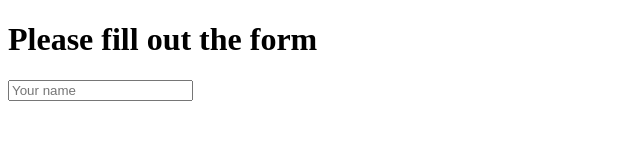
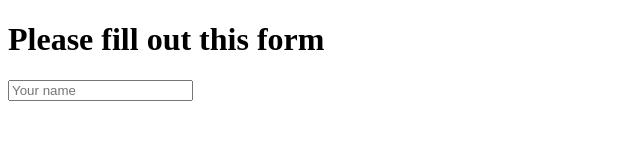
Before and after one commit to Leonard-H/netlify-form-test, a plain HTML site: page index.html in a window 1280 px wide. Shown: the full height of the page, 0-640 px from the left. Drawn offline with Linux system fonts and the light colour scheme.

Commit message:
changed title

```diff
--- a/index.html
+++ b/index.html
@@ -8,7 +8,7 @@
     <title>Document</title>
   </head>
   <body>
-    <h1>Please fill out the form</h1>
+    <h1>Please fill out this form</h1>
     <form
       name="contact"
       method="POST"
```
